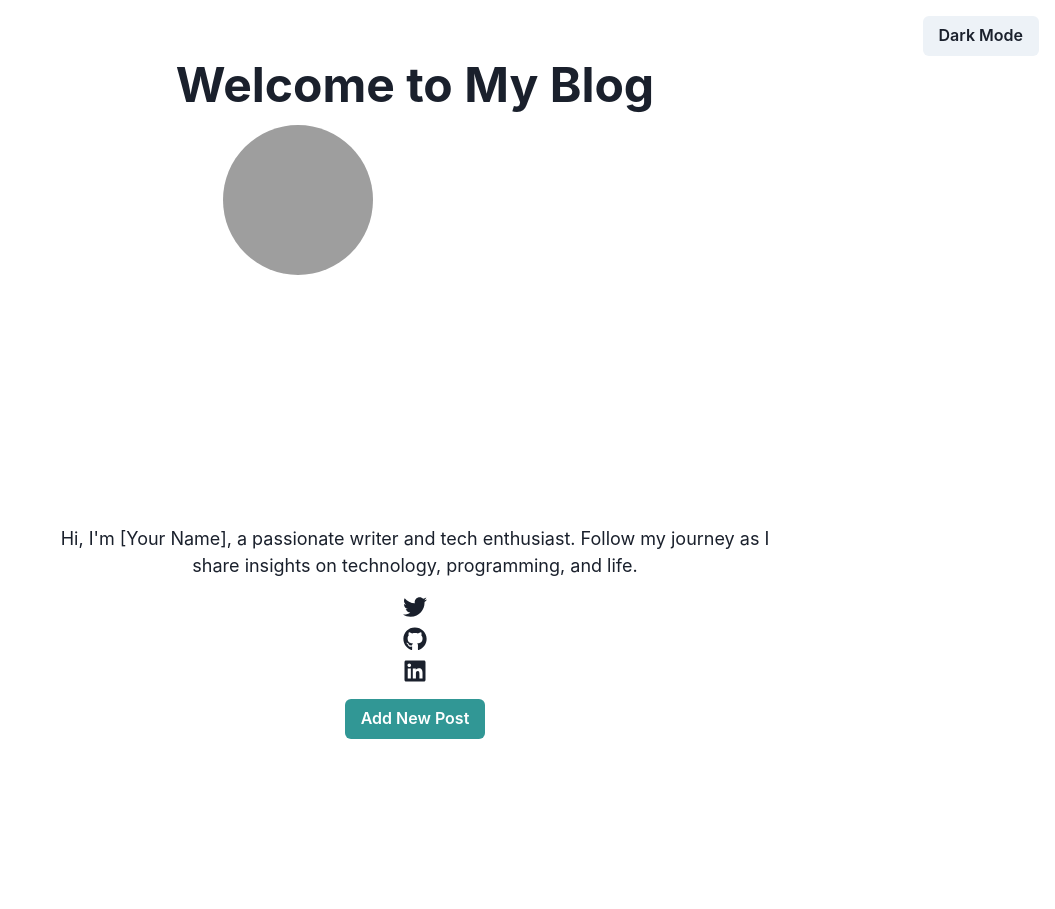
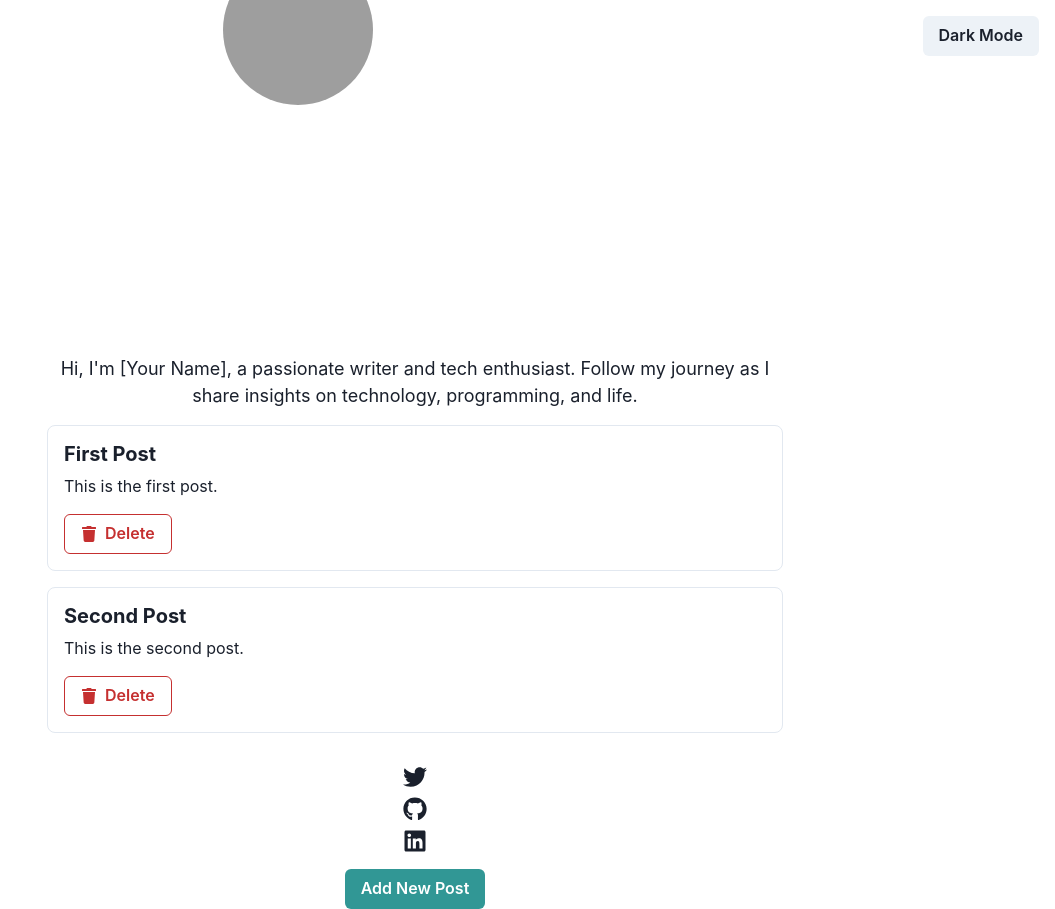
Before and after one commit to GPT-Engineer-App/wanderlust-diaries, a React (Vite) app: page / in a window 1280 px wide. Shown: the whole page, without its empty margins (225-1280 px from the left). Before the commit the page ends 800 px from the top, so only its background shows below. Built offline with nearby package versions, Linux system fonts and the light colour scheme; grey boxes are pictures that could not be loaded.

Commit message:
Implemented feature to delete blog posts from the personal blog website.

```diff
--- a/src/pages/Index.jsx
+++ b/src/pages/Index.jsx
@@ -1,9 +1,19 @@
 import { Container, Text, VStack, Heading, Box, Image, Link, Button, useColorModeValue } from "@chakra-ui/react";
-import { FaTwitter, FaGithub, FaLinkedin } from "react-icons/fa";
+import { FaTwitter, FaGithub, FaLinkedin, FaTrash } from "react-icons/fa";
+import { useState } from "react";
 import { useNavigate } from "react-router-dom";
 
 const Index = () => {
   const navigate = useNavigate();
+  const [posts, setPosts] = useState([
+    { id: 1, title: "First Post", content: "This is the first post." },
+    { id: 2, title: "Second Post", content: "This is the second post." },
+    // Add more posts as needed
+  ]);
+
+  const deletePost = (id) => {
+    setPosts(posts.filter(post => post.id !== id));
+  };
 
   return (
     <Container centerContent maxW="container.md" height="100vh" display="flex" flexDirection="column" justifyContent="center" alignItems="center" bg={useColorModeValue("white", "gray.800")}>
@@ -15,7 +25,18 @@ const Index = () => {
         <Text fontSize="lg" textAlign="center">
           Hi, I'm [Your Name], a passionate writer and tech enthusiast. Follow my journey as I share insights on technology, programming, and life.
         </Text>
-        <VStack spacing={2}>
+        <VStack spacing={4} width="100%">
+          {posts.map(post => (
+            <Box key={post.id} p={4} borderWidth="1px" borderRadius="lg" width="100%">
+              <Heading as="h2" size="md">{post.title}</Heading>
+              <Text mt={2}>{post.content}</Text>
+              <Button leftIcon={<FaTrash />} colorScheme="red" variant="outline" mt={4} onClick={() => deletePost(post.id)}>
+                Delete
+              </Button>
+            </Box>
+          ))}
+        </VStack>
+        <VStack spacing={2} mt={4}>
           <Link href="https://twitter.com" isExternal>
             <FaTwitter size="24px" />
           </Link>
```
